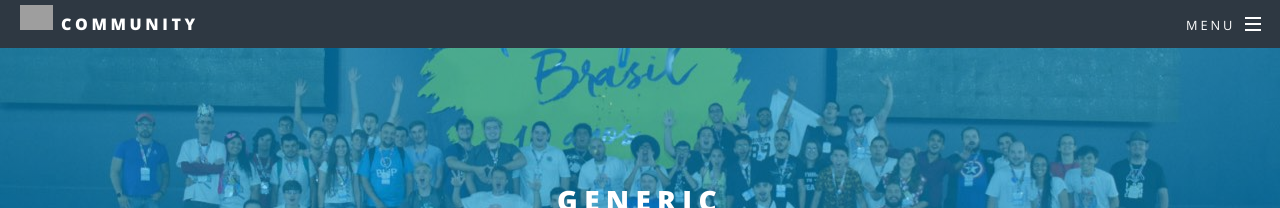
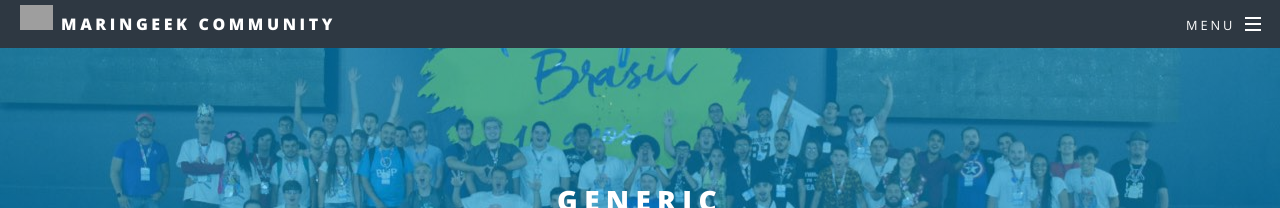
Before and after one commit to maringeek/maringeek.github.io, a Jekyll site: the page built from generic.html, in a window 1280 px wide. Shown: the top 208 px of the page. Built offline with Jekyll 4.4.1, drawn with Linux system fonts in a browser that asks for light colours; grey boxes are pictures that could not be loaded.

Commit message:
alterações

```diff
--- a/_config.yml
+++ b/_config.yml
@@ -2,7 +2,8 @@
 #
 
 # Site settings
-title: Community
+title: Maringeek Community
+display_title: Maringeek Community
 description:
 owner: Maringeek Community # or company name
 first_published: 2017 # if migrating another site, the year of your first publish
--- a/_includes/header.html
+++ b/_includes/header.html
@@ -1,6 +1,6 @@
 <!-- Header -->
 <header id="header"{% if page.layout == 'landing' %} class="alt"{% endif %}>
-  <h1><a href="{{ site.baseurl }}/index.html"><img src="images/logo.svg" height="25px" alt="Maringeek"/> {{ site.title }}</a></h1>
+  <h1><a href="{{ site.baseurl }}/index.html"><img src="images/logo.svg" height="25px" alt="Maringeek"/> {{ site.display_title }}</a></h1>
   <nav id="nav">
     <ul>
       <li class="special">
--- a/index.html
+++ b/index.html
@@ -4,7 +4,7 @@ layout: landing
 				<!-- Banner -->
 					<section id="banner">
 						<div class="inner">
-							<h2><img src="images/logo.svg"/><br>{{ site.title }}</h2>
+							<h2><img src="images/logo.svg"/><br>{{ site.display_title }}</h2>
 							<p>{{ site.description | markdownify }}</p>
 							<ul class="actions">
 								<li><a href="https://www.facebook.com/groups/138524312907300/" target="_blank" class="button special">Faça parte de nossa comunidade!</a></li>
```
